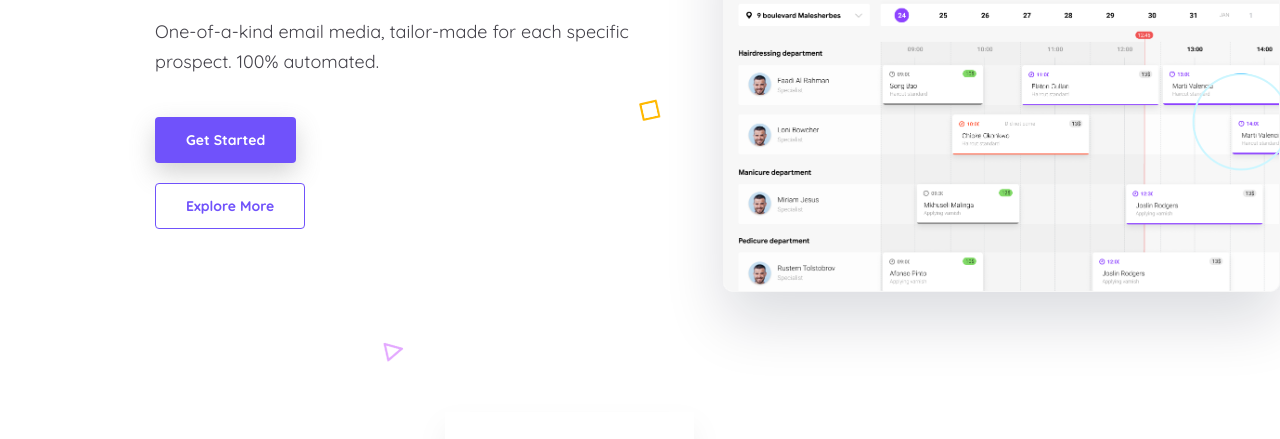
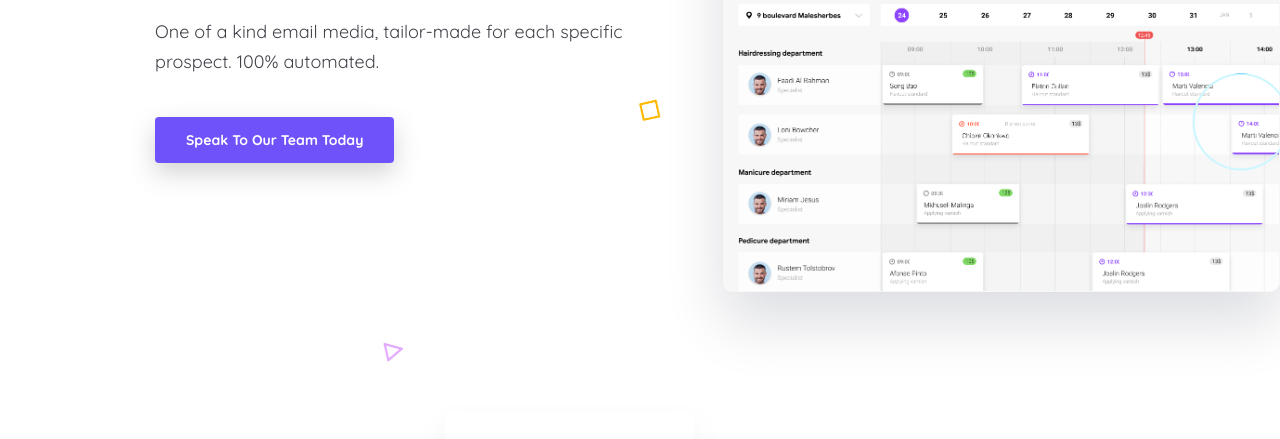
Before and after one commit to omer2018/website, a plain HTML site: page index.html in a window 1280 px wide. Shown: the part 298-737 px from the top of the page. Drawn offline with Linux system fonts and the light colour scheme.

Commit message:
Update index.html

```diff
--- a/index.html
+++ b/index.html
@@ -58,11 +58,9 @@
         <div class="row">
             <div class="hero-left col-6 col-lg-12">
                 <h1>5x Your Email<br>Engagement</h1>
-                <p>One-of-a-kind email media, tailor-made for each specific prospect. 100% automated.</p>
+                <p>One of a kind email media, tailor-made for each specific prospect. 100% automated.</p>
                 <div class="hero-links">
-                    <a href="#" class="button">Get Started</a>
-                    <br><br>
-                    <a href="#" class="button white">Explore More</a>
+                    <a href="#" class="button">Speak To Our Team Today</a>
                 </div>
             </div>
             <div class="hero-right col-6 col-lg-12">
```
